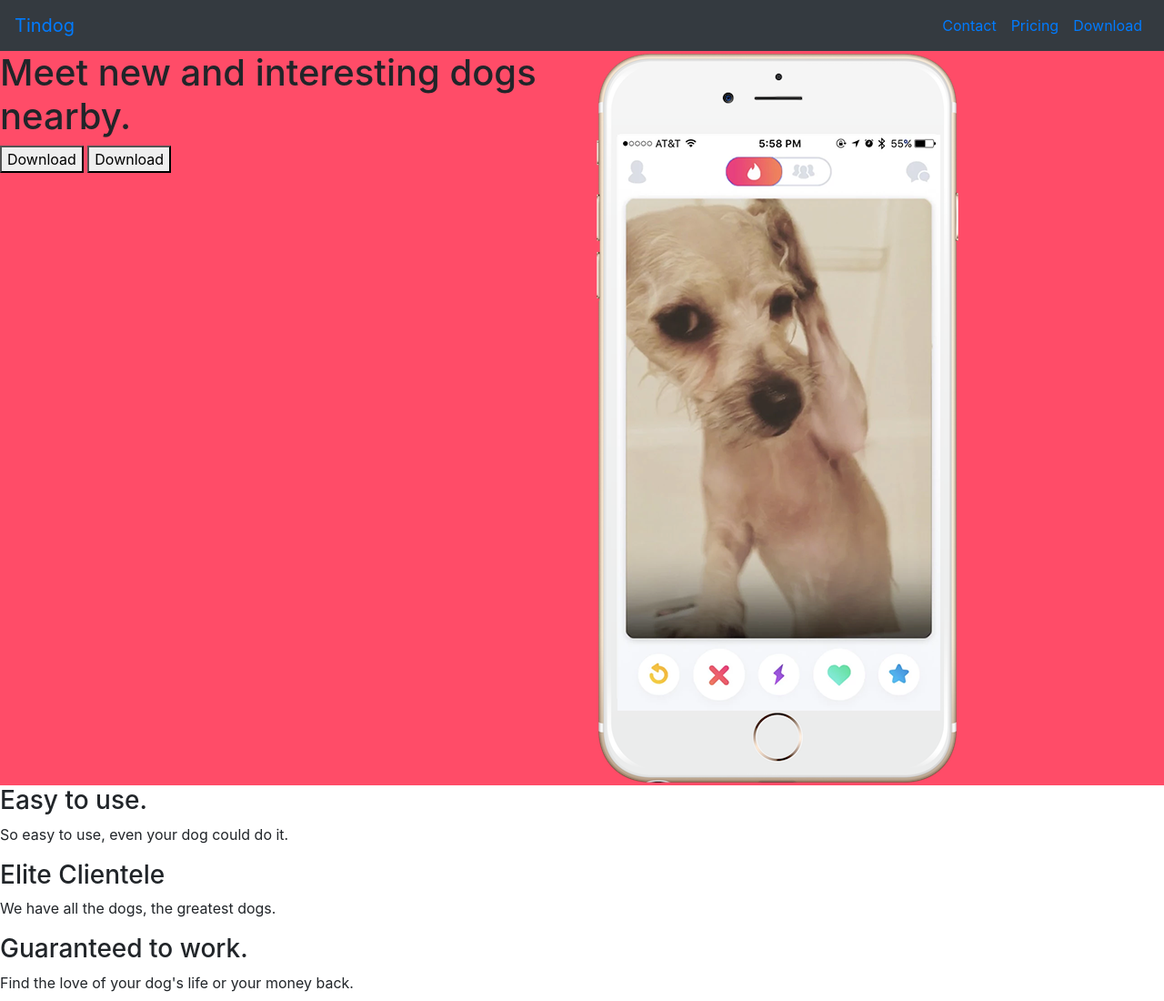
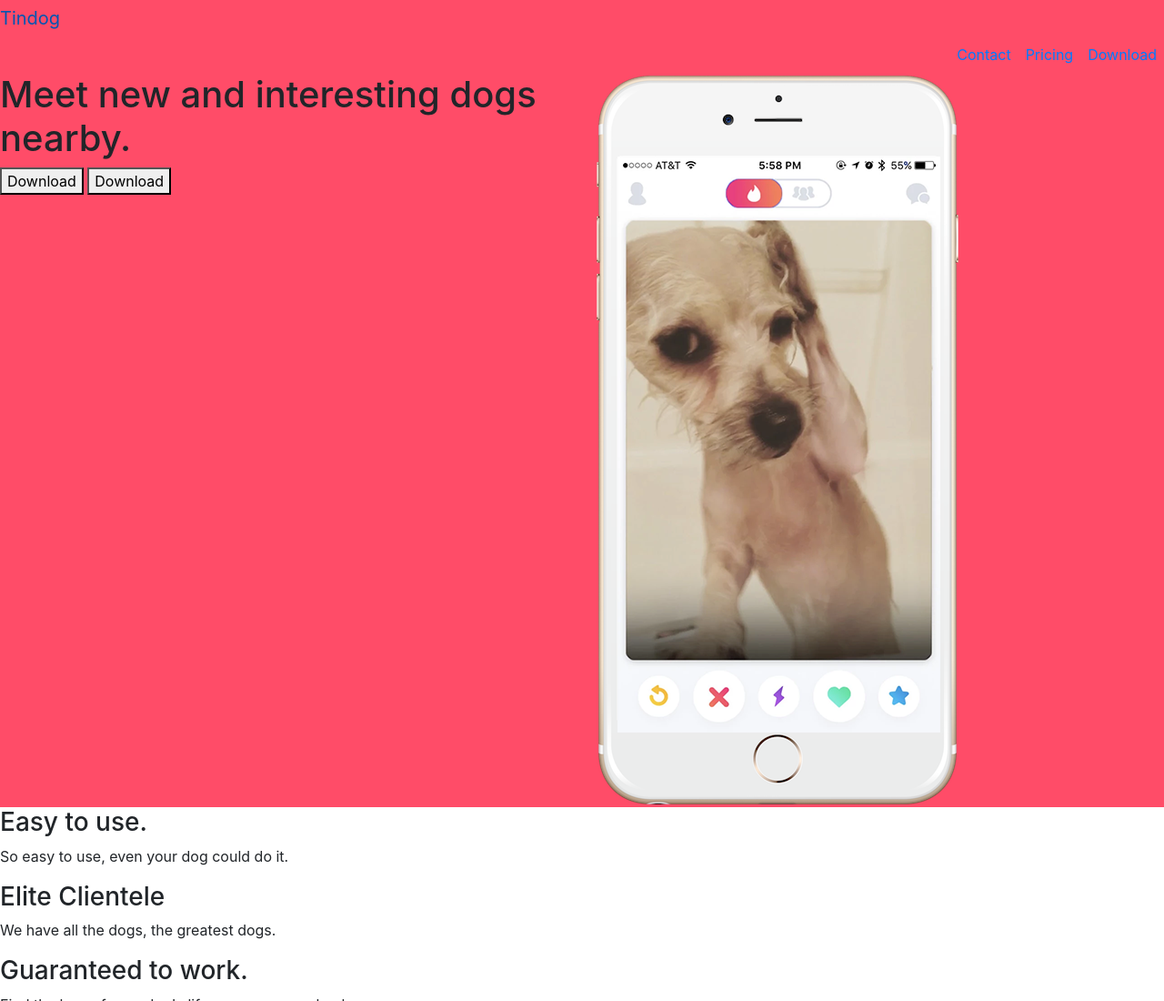
Before and after one commit to RickyShie/TingDog, a plain HTML site: page index.html in a window 1280 px wide. Shown: the top 1100 px of the page at 91% size. Drawn offline with nearby package versions, Linux system fonts and the light colour scheme.

Commit message:
Remove default background color of the navigation bar

```diff
--- a/index.html
+++ b/index.html
@@ -16,7 +16,7 @@
   <section id="title">
 
     <!-- Nav Bar -->
-    <nav class="navbar bg-dark navbar-expand-lg">
+    <nav class="navbar-expand-lg">
       <a class="navbar-brand" href="">Tindog</a>
        <button class="navbar-toggler" type="button" data-toggle="collapse" data-target="#navbarSupportedContent" aria-controls="navbarSupportedContent" aria-expanded="false" aria-label="Toggle navigation">
       <span class="navbar-toggler-icon"></span>
```
